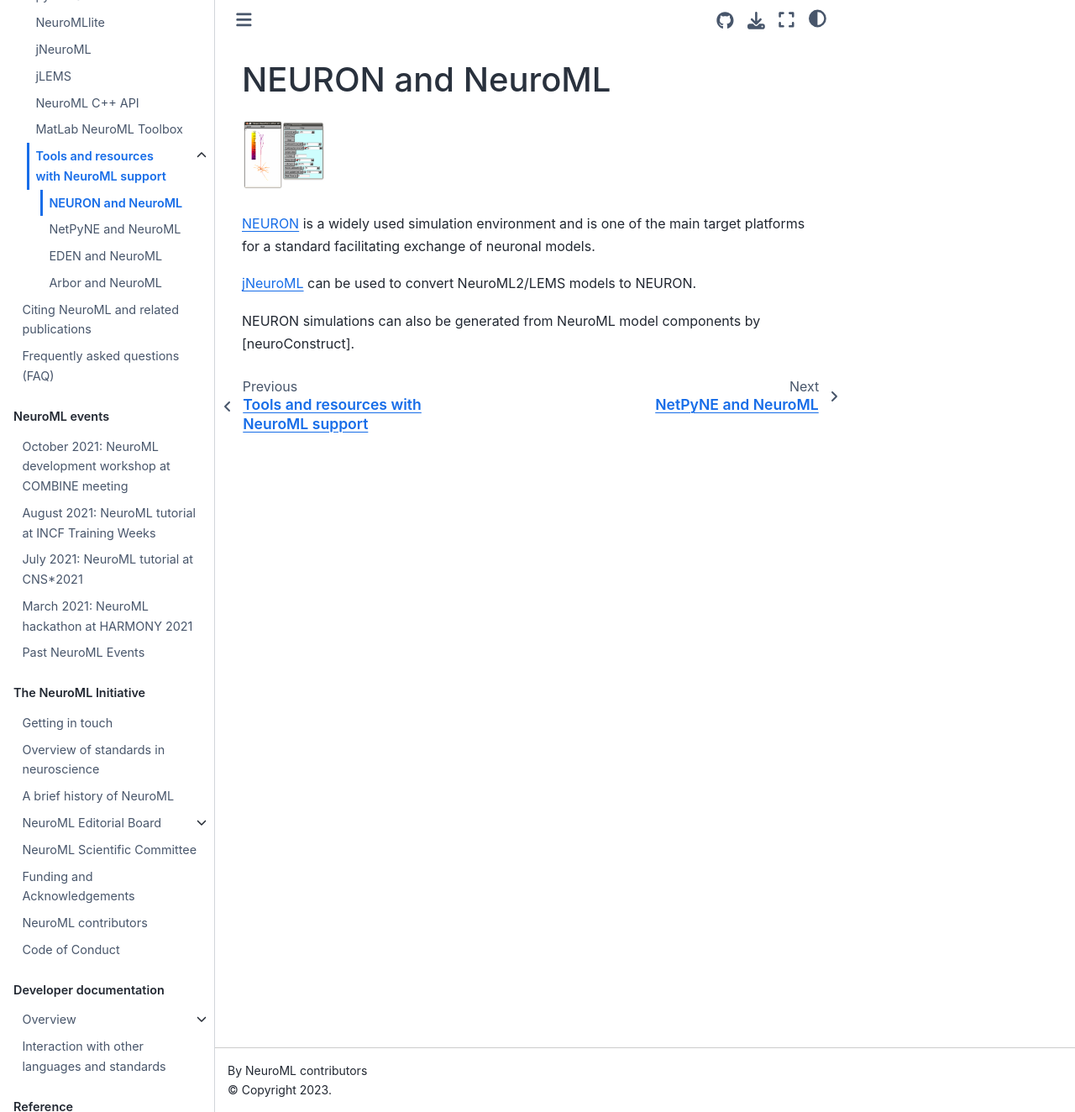
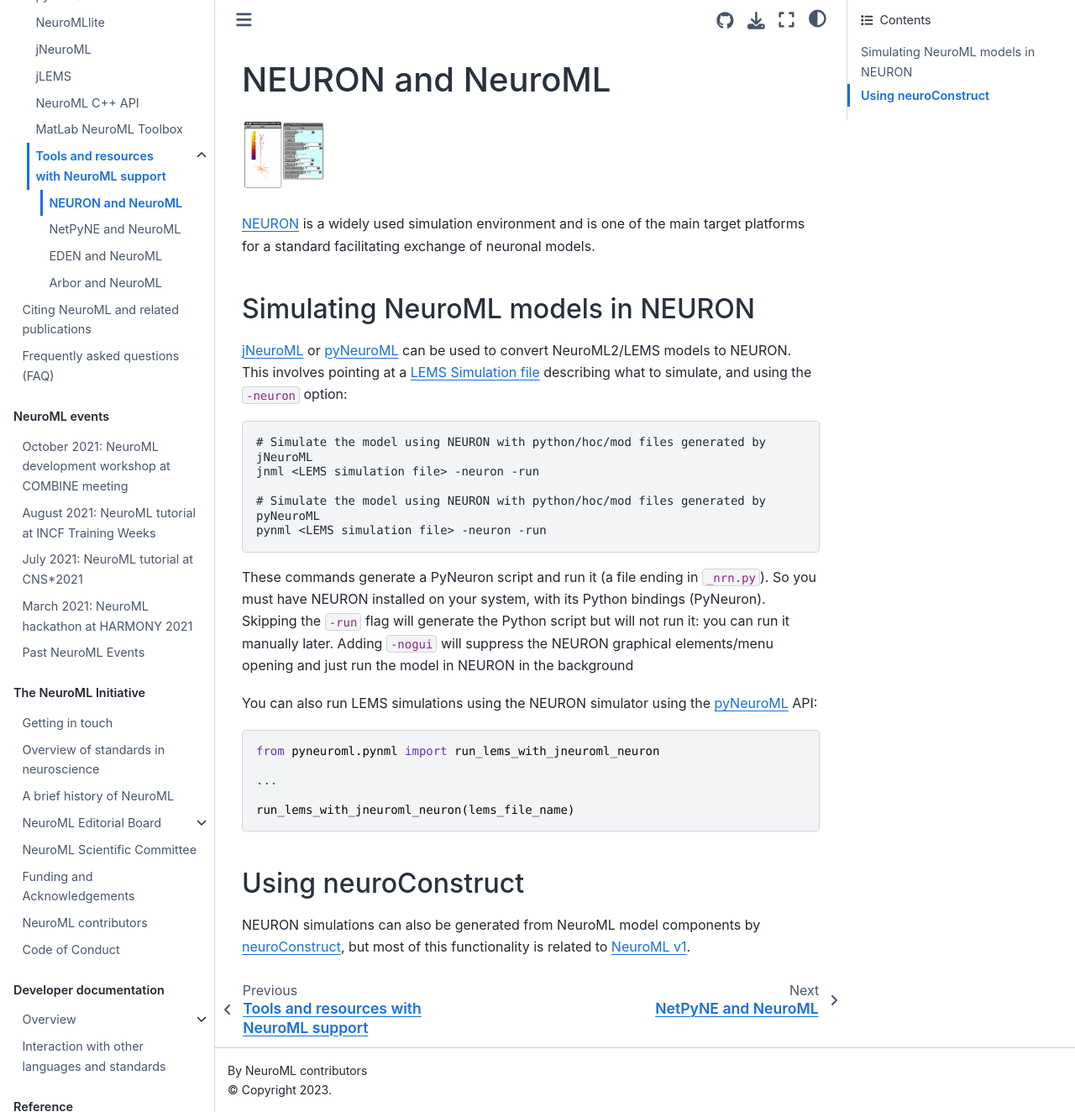
Before and after one commit to NeuroML/Documentation, a Jupyter Book: the page built from source/Userdocs/Software/Tools/NEURON.md, in a window 1280 px wide and 1324 px high. Shown: the whole window at 84% size. Built offline with Jupyter Book 1.0.4 settings and Sphinx 7.4.7 and the Sphinx Book theme 1.1.4, drawn with Linux system fonts in a browser that asks for light colours.

Commit message:
General updates to docs and NEURON pages

````diff
--- a/source/Userdocs/Software/Tools/NEURON.md
+++ b/source/Userdocs/Software/Tools/NEURON.md
@@ -5,6 +5,33 @@
 
 [NEURON](http://www.neuron.yale.edu/neuron) is a widely used simulation environment and is one of the main target platforms for a standard facilitating exchange of neuronal models.
 
-{ref}`jNeuroML <jneuroml>` can be used to convert NeuroML2/LEMS models to NEURON.
+## Simulating NeuroML models in NEURON
 
-NEURON simulations can also be generated from NeuroML model components by [neuroConstruct].
+{ref}`jNeuroML <jneuroml>` or {ref}`pyNeuroML <pyNeuroML>` can be used to convert NeuroML2/LEMS models to NEURON. This involves pointing at a {ref}`LEMS Simulation file <userdocs:lemssimulation>` describing what to simulate, and using the `-neuron` option:
+
+```{code-block} console
+# Simulate the model using NEURON with python/hoc/mod files generated by jNeuroML
+jnml <LEMS simulation file> -neuron -run
+
+# Simulate the model using NEURON with python/hoc/mod files generated by pyNeuroML
+pynml <LEMS simulation file> -neuron -run
+```
+
+These commands generate a PyNeuron script and run it (a file ending in `_nrn.py`).
+So you must have NEURON installed on your system, with its Python bindings (PyNeuron).
+Skipping the `-run` flag will generate the Python script but will not run it: you can run it manually later.
+Adding `-nogui` will suppress the NEURON graphical elements/menu opening and just run the model in NEURON in the background
+
+You can also run LEMS simulations using the NEURON simulator using the {ref}`pyNeuroML <pyneuroml>` API:
+
+```{code-block} python
+from pyneuroml.pynml import run_lems_with_jneuroml_neuron
+
+...
+
+run_lems_with_jneuroml_neuron(lems_file_name)
+```
+
+## Using neuroConstruct
+
+NEURON simulations can also be generated from NeuroML model components by {ref}`neuroConstruct <userdocs:supporting:apps:neuroconstruct>`, but most of this functionality is related to {ref}`NeuroML v1 <userdocs:neuromlv1>`.
````
Also changed, not shown: source/Userdocs/LEMSSimulation.md (+10 -0 lines), source/Userdocs/NeuroMLv1.md (+3 -4 lines), source/Userdocs/SimulatingNeuroMLModels.md (+5 -15 lines).
